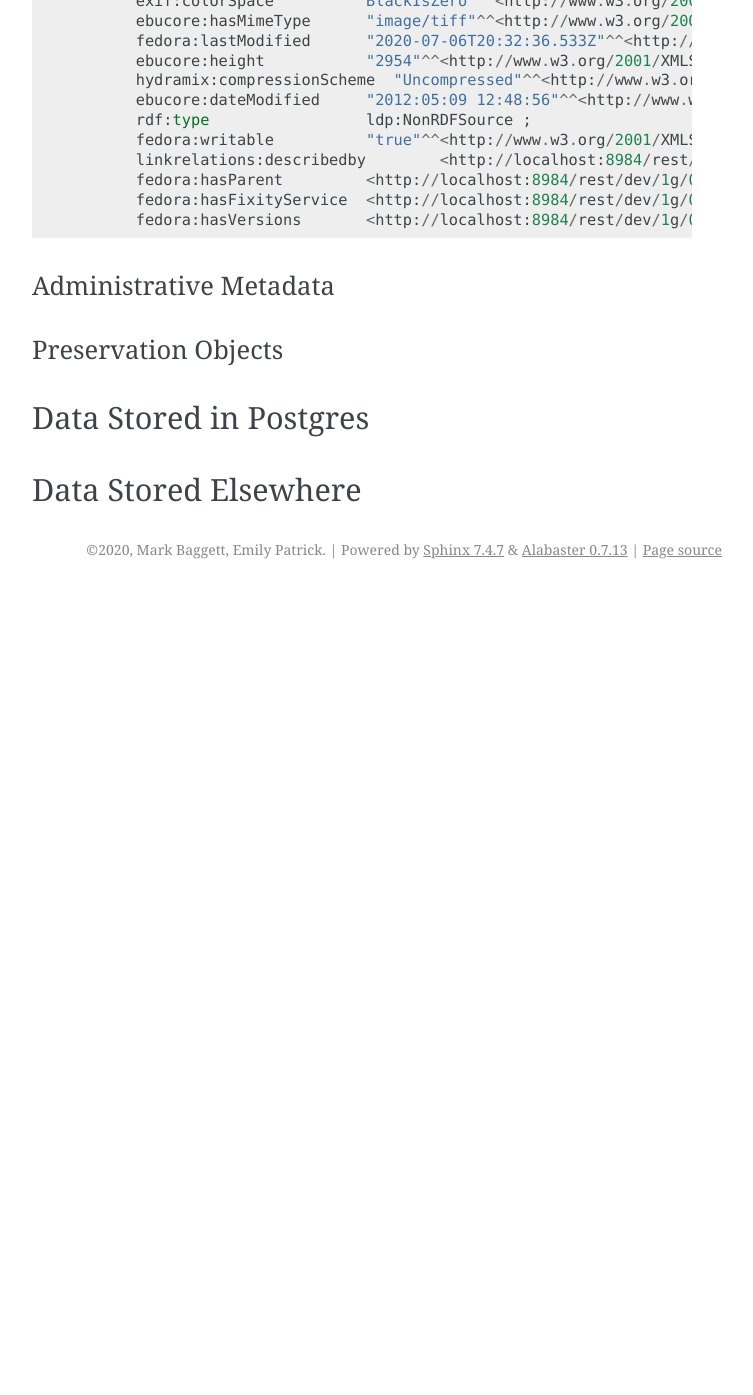
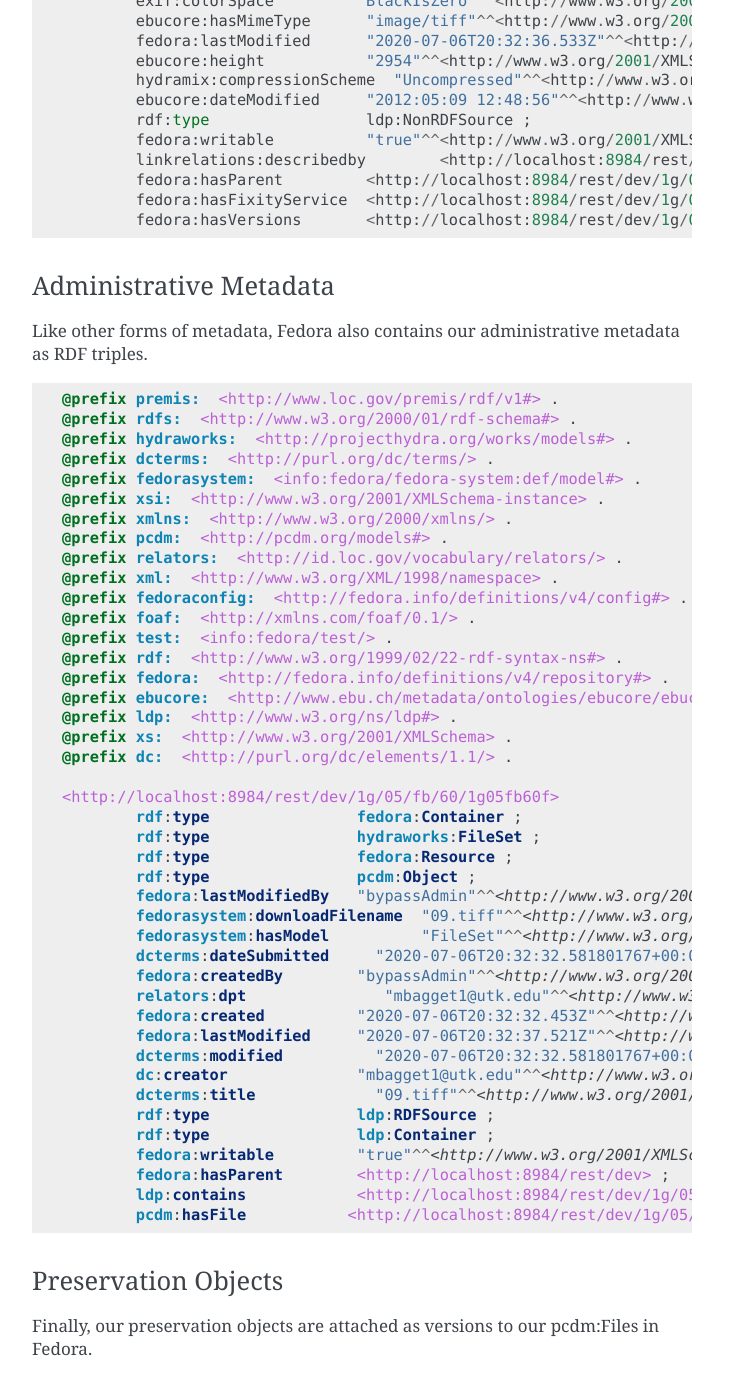
Before and after one commit to markpbaggett/utk_hyrax_review_docs, a Sphinx documentation site: the page built from docs/source/reference_materials/0_object_modelling_and_data_storage.rst, in a window 1280 px wide and 1400 px high, scrolled down 12163 px. Shown: the top 1395 px of the window, without its empty margins (388-1141 px from the left). Built offline with Sphinx 7.4.7, drawn with Linux system fonts in a browser that asks for light colours; before the commit the page ends 12752 px from its top, so only the background shows below that.

Commit message:
Add remaining metadata descriptions.

```diff
--- a/docs/source/reference_materials/0_object_modelling_and_data_storage.rst
+++ b/docs/source/reference_materials/0_object_modelling_and_data_storage.rst
@@ -608,9 +608,58 @@ very basic configuration of Hyrax, a pcdm:File object may look something like th
 Administrative Metadata
 =======================
 
+Like other forms of metadata, Fedora also contains our administrative metadata as RDF triples.
+
+.. code-block:: turtle
+
+    @prefix premis:  <http://www.loc.gov/premis/rdf/v1#> .
+    @prefix rdfs:  <http://www.w3.org/2000/01/rdf-schema#> .
+    @prefix hydraworks:  <http://projecthydra.org/works/models#> .
+    @prefix dcterms:  <http://purl.org/dc/terms/> .
+    @prefix fedorasystem:  <info:fedora/fedora-system:def/model#> .
+    @prefix xsi:  <http://www.w3.org/2001/XMLSchema-instance> .
+    @prefix xmlns:  <http://www.w3.org/2000/xmlns/> .
+    @prefix pcdm:  <http://pcdm.org/models#> .
+    @prefix relators:  <http://id.loc.gov/vocabulary/relators/> .
+    @prefix xml:  <http://www.w3.org/XML/1998/namespace> .
+    @prefix fedoraconfig:  <http://fedora.info/definitions/v4/config#> .
+    @prefix foaf:  <http://xmlns.com/foaf/0.1/> .
+    @prefix test:  <info:fedora/test/> .
+    @prefix rdf:  <http://www.w3.org/1999/02/22-rdf-syntax-ns#> .
+    @prefix fedora:  <http://fedora.info/definitions/v4/repository#> .
+    @prefix ebucore:  <http://www.ebu.ch/metadata/ontologies/ebucore/ebucore#> .
+    @prefix ldp:  <http://www.w3.org/ns/ldp#> .
+    @prefix xs:  <http://www.w3.org/2001/XMLSchema> .
+    @prefix dc:  <http://purl.org/dc/elements/1.1/> .
+
+    <http://localhost:8984/rest/dev/1g/05/fb/60/1g05fb60f>
+            rdf:type                fedora:Container ;
+            rdf:type                hydraworks:FileSet ;
+            rdf:type                fedora:Resource ;
+            rdf:type                pcdm:Object ;
+            fedora:lastModifiedBy   "bypassAdmin"^^<http://www.w3.org/2001/XMLSchema#string> ;
+            fedorasystem:downloadFilename  "09.tiff"^^<http://www.w3.org/2001/XMLSchema#string> ;
+            fedorasystem:hasModel          "FileSet"^^<http://www.w3.org/2001/XMLSchema#string> ;
+            dcterms:dateSubmitted     "2020-07-06T20:32:32.581801767+00:00"^^<http://www.w3.org/2001/XMLSchema#dateTime> ;
+            fedora:createdBy        "bypassAdmin"^^<http://www.w3.org/2001/XMLSchema#string> ;
+            relators:dpt               "mbagget1@utk.edu"^^<http://www.w3.org/2001/XMLSchema#string> ;
+            fedora:created          "2020-07-06T20:32:32.453Z"^^<http://www.w3.org/2001/XMLSchema#dateTime> ;
+            fedora:lastModified     "2020-07-06T20:32:37.521Z"^^<http://www.w3.org/2001/XMLSchema#dateTime> ;
+            dcterms:modified          "2020-07-06T20:32:32.581801767+00:00"^^<http://www.w3.org/2001/XMLSchema#dateTime> ;
+            dc:creator              "mbagget1@utk.edu"^^<http://www.w3.org/2001/XMLSchema#string> ;
+            dcterms:title             "09.tiff"^^<http://www.w3.org/2001/XMLSchema#string> ;
+            rdf:type                ldp:RDFSource ;
+            rdf:type                ldp:Container ;
+            fedora:writable         "true"^^<http://www.w3.org/2001/XMLSchema#boolean> ;
+            fedora:hasParent        <http://localhost:8984/rest/dev> ;
+            ldp:contains            <http://localhost:8984/rest/dev/1g/05/fb/60/1g05fb60f/files> ;
+            pcdm:hasFile           <http://localhost:8984/rest/dev/1g/05/fb/60/1g05fb60f/files/9a854dd0-31c5-4c3b-81b8-8a4d1a9d3799> .
+
 ====================
 Preservation Objects
 ====================
+
+Finally, our preservation objects are attached as versions to our pcdm:Files in Fedora.
 
 Data Stored in Postgres
 -----------------------
```
